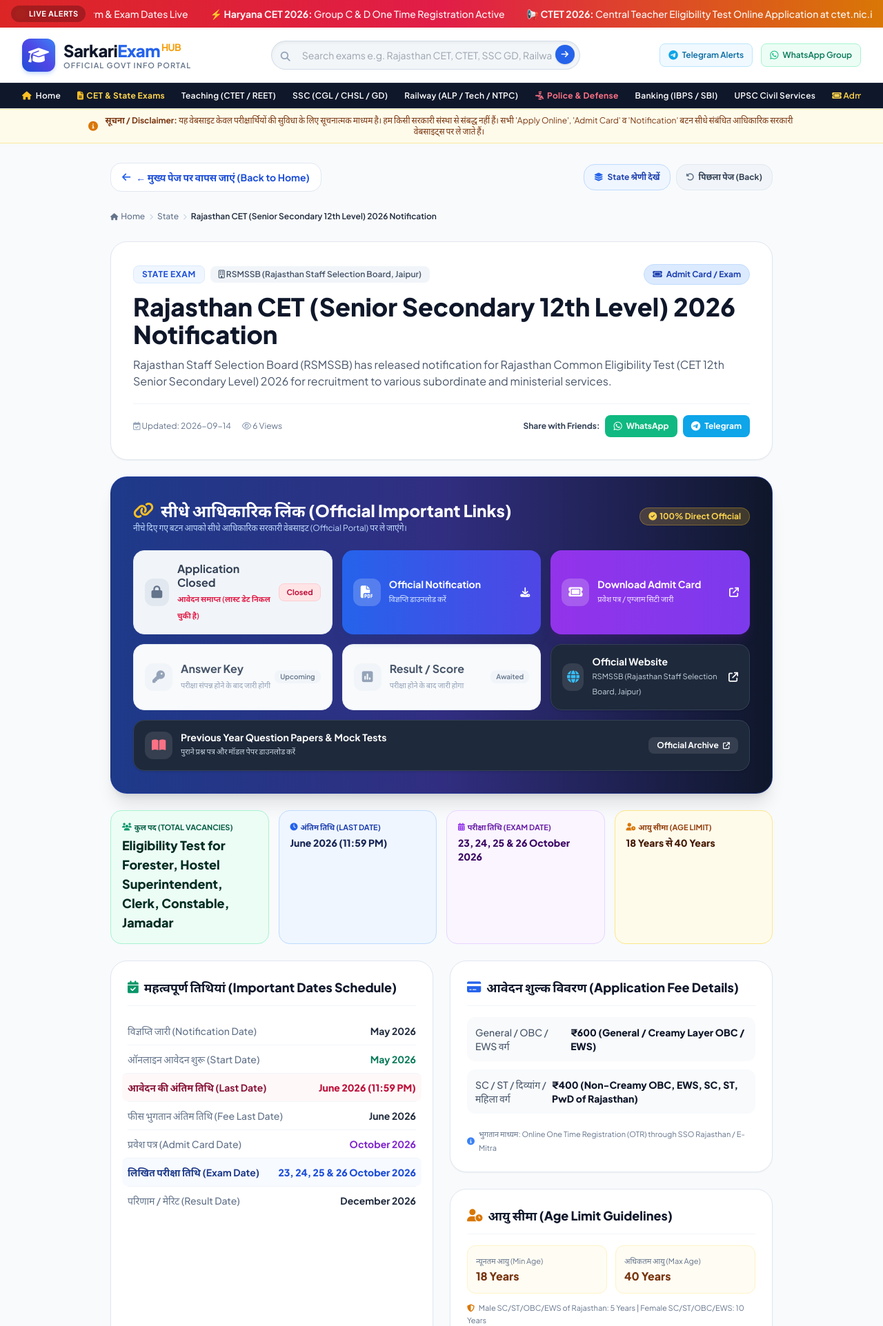
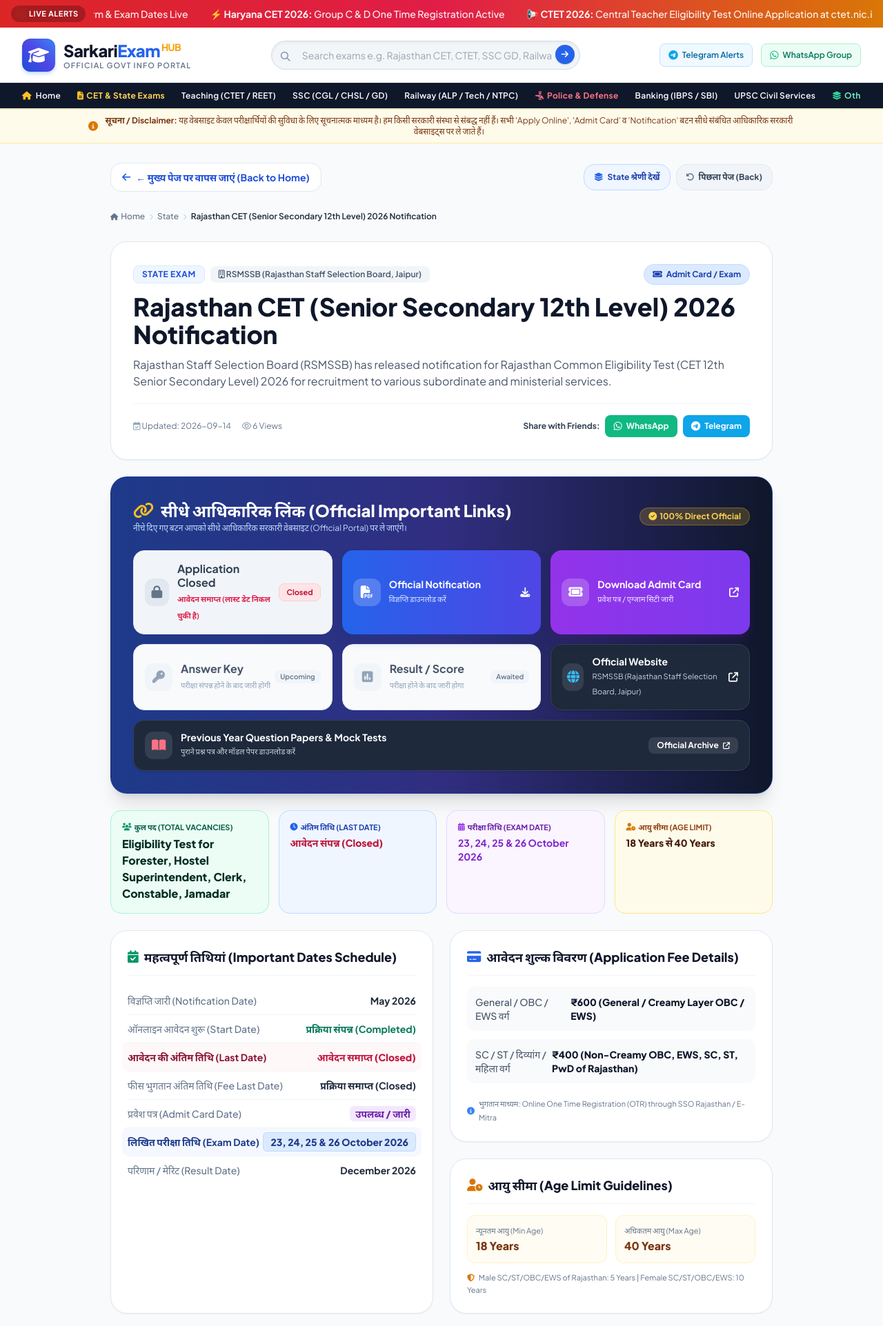
Before and after one commit to mahakaldls97-collab/govt-exam-portal, a FastAPI app: page /exam/rajasthan-cet-12th-level-2026-notification in a window 1280 px wide. Shown: the top 1923 px of the page at 69% size. Run offline with FastAPI, Linux system fonts and the light colour scheme; data comes from the database, SQL or seed files in the repository; data that the repository does not hold is empty; some libraries are stand-ins or nearby versions.

Commit message:
Add files via upload

```diff
--- a/templates/base.html
+++ b/templates/base.html
@@ -181,6 +181,9 @@
                     </a>
                     <a href="/category/Banking" class="hover:text-amber-400 transition">Banking (IBPS / SBI)</a>
                     <a href="/category/UPSC" class="hover:text-amber-400 transition">UPSC Civil Services</a>
+                    <a href="/category/Others" class="hover:text-amber-400 transition text-emerald-300 font-bold flex items-center gap-1">
+                        <i class="fa-solid fa-layer-group text-emerald-400"></i> Other Exams (अन्य भर्तियां)
+                    </a>
                     <a href="/search?status=Admit+Card" class="hover:text-amber-400 transition text-amber-300">
                         <i class="fa-solid fa-ticket"></i> Admit Cards
                     </a>
--- a/templates/exam_detail.html
+++ b/templates/exam_detail.html
@@ -360,7 +360,7 @@
             <span class="text-[11px] font-bold text-emerald-800 uppercase block mb-1 flex items-center gap-1">
                 <i class="fa-solid fa-users text-emerald-600"></i> कुल पद (Total Vacancies)
             </span>
-            <span class="text-base sm:text-lg font-black text-emerald-950 block leading-tight">
+            <span class="text-xs sm:text-base font-black text-emerald-950 block leading-tight">
                 {{ exam.total_vacancies or 'Various Posts' }}
             </span>
         </div>
@@ -370,7 +370,11 @@
                 <i class="fa-solid fa-clock text-blue-600"></i> अंतिम तिथि (Last Date)
             </span>
             <span class="text-xs sm:text-sm font-black text-blue-950 block leading-tight">
+                {% if 'Admit' in exam.status or 'Result' in exam.status or 'Closed' in (exam.apply_last_date or '') %}
+                <span class="text-rose-700">आवेदन संपन्न (Closed)</span>
+                {% else %}
                 {{ exam.apply_last_date or 'Check Official Portal' }}
+                {% endif %}
             </span>
         </div>
 
@@ -379,7 +383,13 @@
                 <i class="fa-solid fa-calendar-days text-purple-600"></i> परीक्षा तिथि (Exam Date)
             </span>
             <span class="text-xs sm:text-sm font-black text-purple-950 block leading-tight">
-                {{ exam.exam_date if exam.exam_date else 'घोषित होने पर उपलब्ध' }}
+                {% if exam.exam_date and exam.exam_date not in ['अधिसूचना अनुसार', 'घोषित होने पर उपलब्ध'] %}
+                <span class="text-purple-700 font-bold">{{ exam.exam_date }}</span>
+                {% elif 'Admit' in exam.status %}
+                <span class="text-indigo-700 font-bold">शेड्यूल जारी (Notice देखें)</span>
+                {% else %}
+                घोषित होने पर उपलब्ध
+                {% endif %}
             </span>
         </div>
 
@@ -411,27 +421,65 @@
                     </div>
                     <div class="py-2.5 flex items-center justify-between">
                         <span class="text-slate-500 font-medium">ऑनलाइन आवेदन शुरू (Start Date)</span>
-                        <span class="font-bold text-emerald-700">{{ exam.apply_start_date or 'Check Official Portal' }}</span>
+                        <span class="font-bold text-emerald-700">
+                            {% if 'Admit' in exam.status or 'Result' in exam.status or 'Closed' in (exam.apply_last_date or '') %}
+                            प्रक्रिया संपन्न (Completed)
+                            {% else %}
+                            {{ exam.apply_start_date or 'Check Official Portal' }}
+                            {% endif %}
+                        </span>
                     </div>
                     <div class="py-2.5 flex items-center justify-between bg-rose-50/50 -mx-2 px-2 rounded-lg">
                         <span class="text-rose-900 font-bold">आवेदन की अंतिम तिथि (Last Date)</span>
-                        <span class="font-black text-rose-700">{{ exam.apply_last_date or 'Check Official Portal' }}</span>
+                        <span class="font-black text-rose-700">
+                            {% if 'Admit' in exam.status or 'Result' in exam.status or 'Closed' in (exam.apply_last_date or '') %}
+                            आवेदन समाप्त (Closed)
+                            {% else %}
+                            {{ exam.apply_last_date or 'Check Official Portal' }}
+                            {% endif %}
+                        </span>
                     </div>
                     <div class="py-2.5 flex items-center justify-between">
                         <span class="text-slate-500 font-medium">फीस भुगतान अंतिम तिथि (Fee Last Date)</span>
-                        <span class="font-bold text-slate-800">{{ exam.fee_last_date or exam.apply_last_date or 'Check Official Portal' }}</span>
+                        <span class="font-bold text-slate-800">
+                            {% if 'Admit' in exam.status or 'Result' in exam.status or 'Closed' in (exam.apply_last_date or '') %}
+                            प्रक्रिया समाप्त (Closed)
+                            {% else %}
+                            {{ exam.fee_last_date or exam.apply_last_date or 'Check Official Portal' }}
+                            {% endif %}
+                        </span>
                     </div>
                     <div class="py-2.5 flex items-center justify-between">
                         <span class="text-slate-500 font-medium">प्रवेश पत्र (Admit Card Date)</span>
-                        <span class="font-bold text-purple-700">{{ exam.admit_card_date or 'परीक्षा से पूर्व जारी होगा' }}</span>
+                        <span class="font-bold text-purple-700">
+                            {% if 'Admit' in exam.status %}
+                            <span class="bg-purple-100 text-purple-800 px-2 py-0.5 rounded-md font-black">उपलब्ध / जारी</span>
+                            {% else %}
+                            {{ exam.admit_card_date or 'परीक्षा से पूर्व जारी होगा' }}
+                            {% endif %}
+                        </span>
                     </div>
-                    <div class="py-2.5 flex items-center justify-between bg-blue-50/50 -mx-2 px-2 rounded-lg">
+                    <div class="py-2.5 flex items-center justify-between bg-blue-50/60 -mx-2 px-2 rounded-lg">
                         <span class="text-blue-900 font-bold">लिखित परीक्षा तिथि (Exam Date)</span>
-                        <span class="font-black text-blue-700">{{ exam.exam_date if exam.exam_date else 'अधिसूचना अनुसार' }}</span>
+                        <span class="font-black text-blue-800">
+                            {% if exam.exam_date and exam.exam_date not in ['अधिसूचना अनुसार', 'घोषित होने पर उपलब्ध'] %}
+                            <span class="bg-blue-100 text-blue-900 px-2.5 py-1 rounded-md border border-blue-200">{{ exam.exam_date }}</span>
+                            {% elif 'Admit' in exam.status %}
+                            <span class="bg-indigo-100 text-indigo-900 px-2 py-0.5 rounded-md">शेड्यूल जारी (Notice देखें)</span>
+                            {% else %}
+                            अधिसूचना अनुसार
+                            {% endif %}
+                        </span>
                     </div>
                     <div class="py-2.5 flex items-center justify-between">
                         <span class="text-slate-500 font-medium">परिणाम / मेरिट (Result Date)</span>
-                        <span class="font-bold text-slate-800">{{ exam.result_date or 'परीक्षा के बाद घोषित' }}</span>
+                        <span class="font-bold text-slate-800">
+                            {% if 'Result' in exam.status %}
+                            <span class="bg-amber-100 text-amber-800 px-2 py-0.5 rounded-md font-black">परिणाम घोषित (Out)</span>
+                            {% else %}
+                            {{ exam.result_date or 'परीक्षा के बाद घोषित' }}
+                            {% endif %}
+                        </span>
                     </div>
                 </div>
             </div>
```
Also changed, not shown: templates/index.html (+12 -2 lines).
